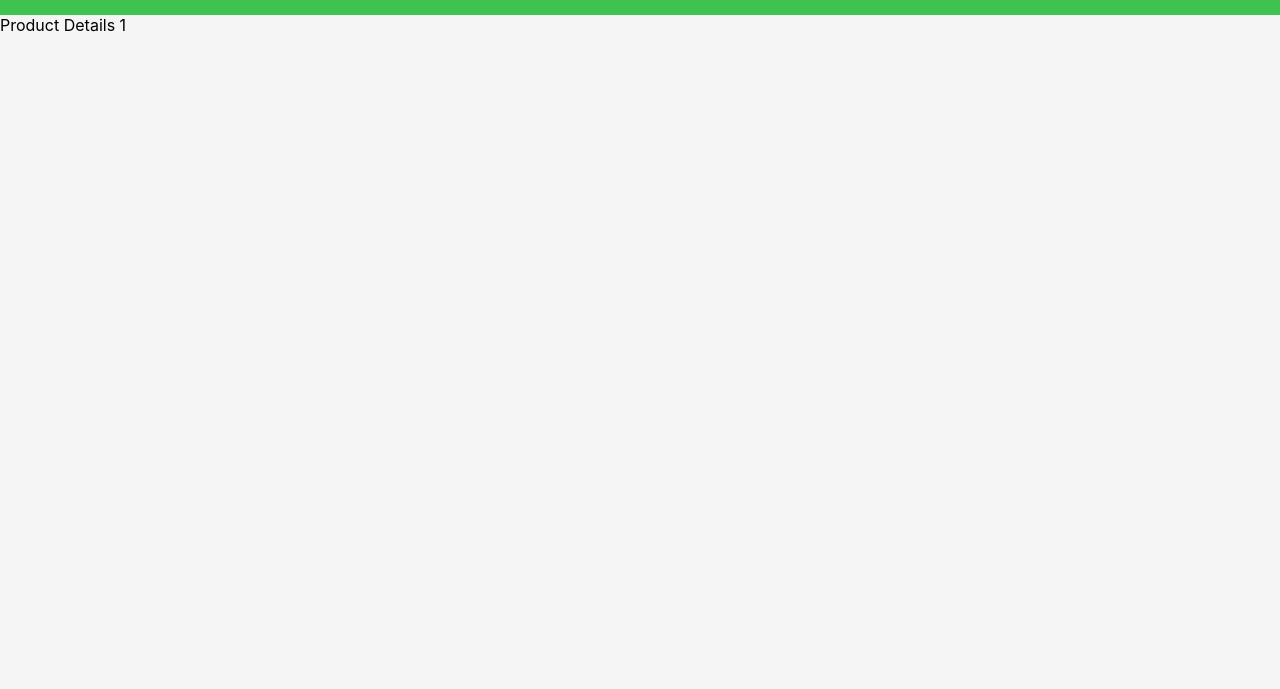
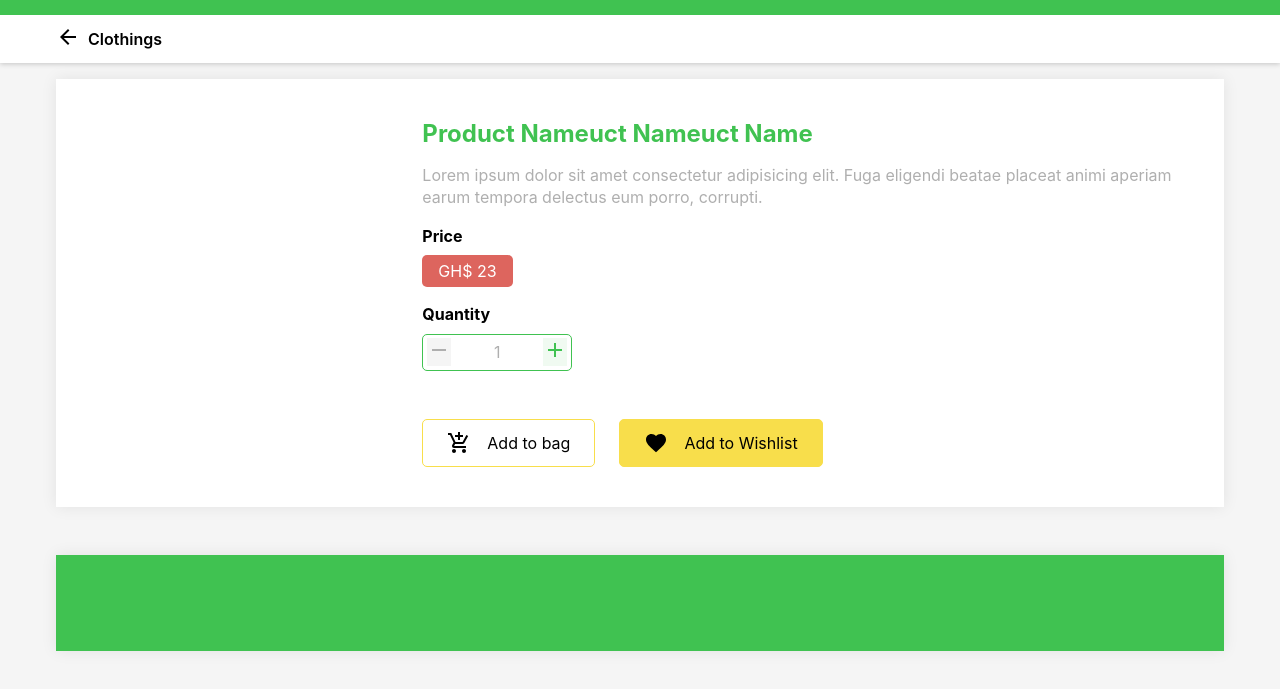
Before and after one commit to Obitrim/soko-internship, a React app in the folder client/: page /products/1 in a window 1280 px wide. Shown: the part 45-734 px from the top of the page. Built offline with nearby package versions, Linux system fonts and the light colour scheme.

Commit message:
work in progress

```diff
--- a/client/package.json
+++ b/client/package.json
@@ -12,6 +12,7 @@
     "react-dom": "^17.0.1",
     "react-router-dom": "^5.2.0",
     "react-scripts": "4.0.1",
+    "sweetalert": "^2.1.2",
     "web-vitals": "^0.2.4"
   },
   "scripts": {
--- a/client/src/components/CartPreviewBox/CartPreviewBox.css
+++ b/client/src/components/CartPreviewBox/CartPreviewBox.css
@@ -2,7 +2,7 @@
 	display: none;
 	width: 250px;
 	background-color: var(--light);
-	box-shadow: var(--light-shadow);
+	box-shadow: 0 0 15px rgba(0, 0, 0, 0.08);
 }
 
 .CartPreview .ProductsNavigation__Header {
--- /dev/null
+++ b/client/src/views/ProductDetails/ProductDetails.css
@@ -0,0 +1,147 @@
+.ProductDetails__Header {
+	background-color: var(--light);
+	height: calc(var(--header-h) * 0.4);
+	box-shadow: var(--light-shadow);
+
+	position: fixed;
+	top: calc(var(--header-h) * 0.5);
+	left: 0;
+	right: 0;
+}
+
+.ProductDetails__Header .Container  {
+	height: 100%;
+
+	display: flex;
+	align-items: center;
+}
+
+.BackBtn {
+	all: initial;
+	font-family: inherit;
+}
+
+.BackBtn:hover {
+	cursor: pointer;
+	background-color: var(--success-light);
+}
+
+.ProductDetails__Details {
+	padding: 1.5rem 0;
+}
+
+.ProductDetails__CategoryName {
+	text-transform: capitalize;
+	margin-left: 0.5rem;
+	font-weight: 600;
+}
+
+.ProductDetails__Content {
+	padding-top: calc(var(--header-h) * 0.4 + 1rem);
+}
+
+.ProductDetails__Row {
+	box-shadow: 0 0 15px rgba(0, 0, 0, 0.08);
+	background-color: var(--light);
+	padding: 1rem;
+}
+
+.ProductDetails__Row + .ProductDetails__Row  {
+	margin-top: 3rem;
+}
+
+.ProductDetails__ImgBox {
+	width: 100%;
+	min-height: 200px;
+}
+
+.ProductDetails__Details h1 {
+	color: var(--success);
+}
+
+.ProductDetails__Details p {
+	color: var(--grey);
+	line-height:  140%;
+	margin: 1rem 0;
+}
+
+.ProductDetails__Price {
+	display: inline-block;
+	padding: 0.3rem 1rem;
+	border-radius: 5px;
+	background-color: var(--danger);
+	color: var(--light);
+}
+
+.ProductDetails__Heading {
+	display: block;
+	color: initial;
+	margin-bottom: 0.5rem;
+}
+
+.BtnBar {
+	display: flex;
+	flex-direction: column;
+	margin-top: 3rem
+}
+
+.BtnBar__Btn {
+	all: initial;
+	font-family: inherit;
+
+	border: 1px solid var(--warning);
+	border-radius: 5px;
+	padding: 0.7rem 1.5rem;
+
+	display: flex;
+	align-items: center;
+	justify-content: center;
+
+	transition: var(--transition-speed);
+}
+
+.BtnBar__Btn + .BtnBar__Btn {
+	margin-top: 0.8rem;
+}
+
+.BtnBar__Btn:first-child:hover,
+.BtnBar__Btn:nth-child(2) {
+	background-color: var(--warning);
+}
+
+.BtnBar__Btn:nth-child(2):hover {
+	background-color: transparent;
+}
+
+.BtnBar__Btn > *:first-child {
+	margin-right: 1rem !important;
+}
+
+.ProductDetails__Row--Service {
+	background-color: var(--success);
+	padding: 3rem 1.5rem;
+	color: var(--warning);
+}
+
+@media (min-width: 576px) {
+	.BtnBar {
+		flex-direction: row;
+		align-items: center;
+	}
+
+	.BtnBar__Btn + .BtnBar__Btn {
+		margin-top: 0;
+		margin-left: 1.5rem;
+	}
+}
+
+@media (min-width: 768px) {
+	.ProductDetails__Content .ProductDetails__Row {
+		display: flex;
+	}
+
+	.ProductDetails__ImgBox {
+		width: 40%;
+		margin-right: 1.5rem;
+	}
+}
--- a/client/src/views/ProductDetails/index.js
+++ b/client/src/views/ProductDetails/index.js
@@ -1,12 +1,66 @@
-import React from 'react';
-import { useParams } from 'react-router-dom';
+import React, { useContext } from 'react';
+import { useParams, useHistory } from 'react-router-dom';
+import ArrowBackIcon from '@material-ui/icons/ArrowBack';
+import { Favorite, AddShoppingCart } from '@material-ui/icons';
+
+import './ProductDetails.css';
+import { StoreContext } from '../../store';
+import Container from '../../components/Container';
+import ProductCounter from '../../components/ProductCounter';
 
 const Index = (props) => {
 	const { id } = useParams();
-	// const product =
+	const history = useHistory();
+	const { store } = useContext(StoreContext);
+	const product = store.products.find(product => product.id === id);
 
 	return (
-		<div>Product Details {id}</div>
+		<>
+			<div className="ProductDetails__Header">
+				<Container className="Container">
+					<button className="BackBtn" onClick={() => history.go(-1)}>
+						<ArrowBackIcon/>
+					</button>
+					<span className="ProductDetails__CategoryName">{product.category}</span>
+				</Container>
+			</div>
+			<div className="ProductDetails__Content">
+				<Container className="Container">
+					<section className="ProductDetails__Row">
+						<div className="ProductDetails__ImgBox">
+							<img src="" alt=""/>
+						</div>
+						<div className="ProductDetails__Details">
+							<h1>{product.name}</h1>
+							<p>Lorem ipsum dolor sit amet consectetur adipisicing elit. Fuga eligendi beatae placeat animi aperiam earum tempora delectus eum porro, corrupti.</p>
+							<p>
+								<strong className="ProductDetails__Heading">Price</strong>
+								<span className="ProductDetails__Price">GH$ {product.price}</span>
+							</p>
+							<p>
+								<strong className="ProductDetails__Heading">Quantity</strong>
+								<ProductCounter/>
+							</p>
+							<div className="BtnBar">
+								<button type="button" className="BtnBar__Btn">
+									<AddShoppingCart/>
+									Add to bag
+								</button>
+								<button type="button" className="BtnBar__Btn">
+									<Favorite/>
+									Add to Wishlist
+								</button>
+							</div>
+						</div>
+					</section>
+					<section className="ProductDetails__Row ProductDetails__Row--Service">
+						<div className="ProductDetails__Service">
+
+						</div>
+					</section>
+				</Container>
+			</div>
+		</>
 	)
 }
 export default Index;
```
Also changed, not shown: 2 other files.
